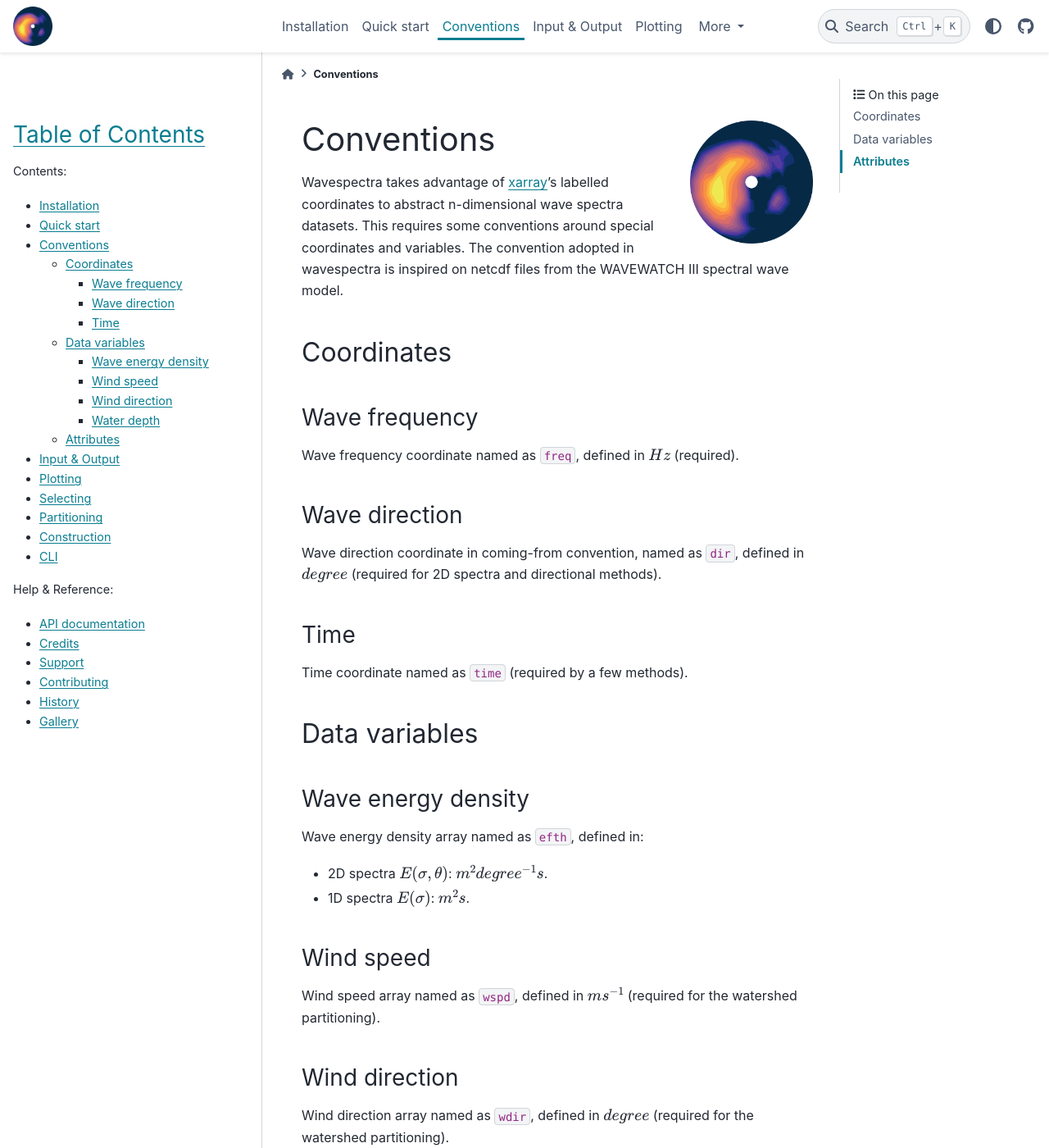
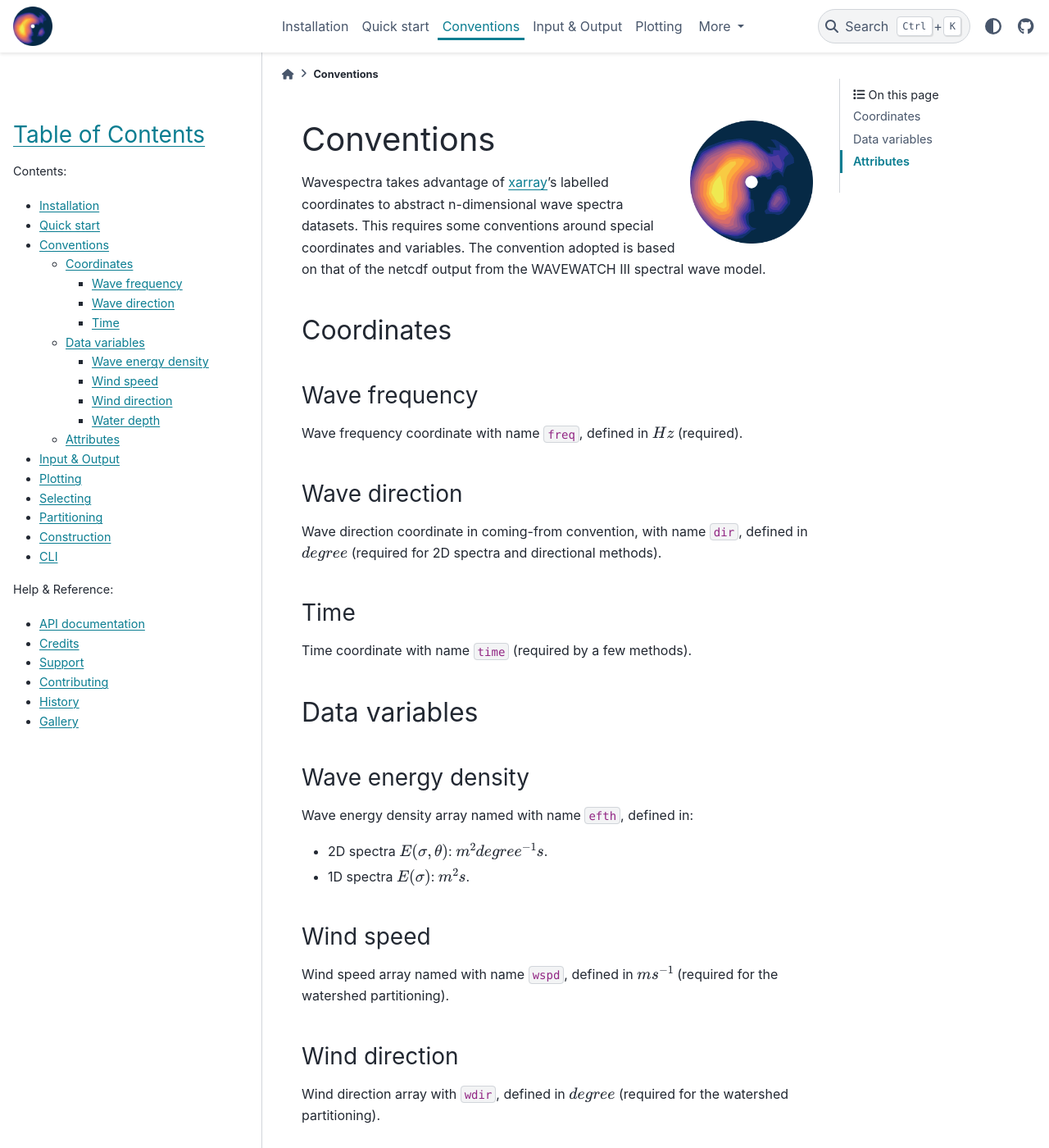
Before and after one commit to wavespectra/wavespectra, a Sphinx documentation site: the page built from docs/conventions.rst, in a window 1280 px wide and 1400 px high. Shown: the whole window at 82% size. Built offline with Sphinx 7.4.7 and the PyData theme 0.15.4, drawn with Linux system fonts in a browser that asks for light colours; some of the changed text lies outside the part shown.

Commit message:
Some minor docs fixes

```diff
--- a/docs/conventions.rst
+++ b/docs/conventions.rst
@@ -7,8 +7,8 @@ Conventions
 ================
 Wavespectra takes advantage of `xarray`_'s labelled coordinates to abstract
 n-dimensional wave spectra datasets. This requires some conventions around special
-coordinates and variables. The convention adopted in wavespectra is inspired on netcdf
-files from the WAVEWATCH III spectral wave model.
+coordinates and variables. The convention adopted is based on that of the netcdf
+output from the WAVEWATCH III spectral wave model.
 
 Coordinates
 -----------
@@ -16,41 +16,41 @@ Coordinates
 Wave frequency
 ~~~~~~~~~~~~~~
 
-Wave frequency coordinate named as ``freq``, defined in :math:`Hz` (required).
+Wave frequency coordinate with name ``freq``, defined in :math:`Hz` (required).
 
 Wave direction
 ~~~~~~~~~~~~~~
 
-Wave direction coordinate in coming-from convention, named as ``dir``,
+Wave direction coordinate in coming-from convention, with name ``dir``,
 defined in :math:`degree` (required for 2D spectra and directional methods).
 
 Time
 ~~~~
-Time coordinate named as ``time`` (required by a few methods).
+Time coordinate with name ``time`` (required by a few methods).
 
 Data variables
 --------------
 
 Wave energy density
 ~~~~~~~~~~~~~~~~~~~
-Wave energy density array named as ``efth``, defined in:
+Wave energy density array named with name ``efth``, defined in:
 
 * 2D spectra :math:`E(\sigma,\theta)`: :math:`m^{2}{degree^{-1}}{s}`.
 * 1D spectra :math:`E(\sigma)`: :math:`m^{2}{s}`.
 
 Wind speed
 ~~~~~~~~~~
-Wind speed array named as ``wspd``, defined in :math:`ms^{-1}` (required for the
+Wind speed array named with name ``wspd``, defined in :math:`ms^{-1}` (required for the
 watershed partitioning).
 
 Wind direction
 ~~~~~~~~~~~~~~
-Wind direction array named as ``wdir``, defined in :math:`degree` (required for the
+Wind direction array with ``wdir``, defined in :math:`degree` (required for the
 watershed partitioning).
 
 Water depth
 ~~~~~~~~~~~
-Water depth array named as ``dpt``, defined in :math:`m` (required for the watershed
+Water depth array with name ``dpt``, defined in :math:`m` (required for the watershed
 partitioning and wavenumber-based methods).
 
 Attributes
--- a/docs/install.rst
+++ b/docs/install.rst
@@ -15,7 +15,8 @@ can be installed using pip or conda.
 Install using pip
 ~~~~~~~~~~~~~~~~~~~
 
-To install wavespectra, run this command in your terminal:
+Wavespectra can be installed using `pip`_. There are several differet options.
+For a basic intall that does not include some readers and writers:
 
 .. code-block:: console
 
@@ -33,6 +34,8 @@ you through the process.
 
 Install from conda
 ~~~~~~~~~~~~~~~~~~~
+
+The package can also be installed using `conda`_:
 
 .. code-block:: console
 
--- a/docs/io-input.rst
+++ b/docs/io-input.rst
@@ -103,7 +103,7 @@ imported from their full module path:
 
     Files in ``ZARR`` format can be open from both local and remote (bucket) stores.
     Files in ``NetCDF`` format can be open from remote (i.e., bucket) stores when they
-    are open using ``fsspec``.
+    are opened using ``fsspec``.
 
 .. _open_dataset: https://docs.xarray.dev/en/stable/generated/xarray.open_dataset.html
 .. _open_mfdataset: https://docs.xarray.dev/en/stable/generated/xarray.open_mfdataset.html
--- a/docs/quickstart.rst
+++ b/docs/quickstart.rst
@@ -162,7 +162,7 @@ Spectra smoothing is available using a running average method.
 
     ds_smooth = ds.spec.smooth(freq_window=5, dir_window=5)
     dss = xr.concat([np.log10(ds), np.log10(ds_smooth)], dim="smooth")
-    dss["smooth"] = ["true", "false"]
+    dss["smooth"] = ["false", "true"]
     dss.plot(col="smooth", x="dir", y="freq", cmap="turbo", add_colorbar=False);
 
     @savefig quickstart_smooth.png
@@ -185,8 +185,8 @@ different file formats. The following example writes the dataset to a SWAN ASCII
 Plotting
 --------
 
-Wavespectra wraps the plotting functionality from `xarray`_ to allow easily defining
-frequency-direction spectral plots in polar coordinates.
+Wavespectra wraps the plotting functionality from `xarray`_ to allow easy
+plotting of frequency-direction spectral plots in polar coordinates.
 
 .. ipython:: python
     :okwarning:
```
